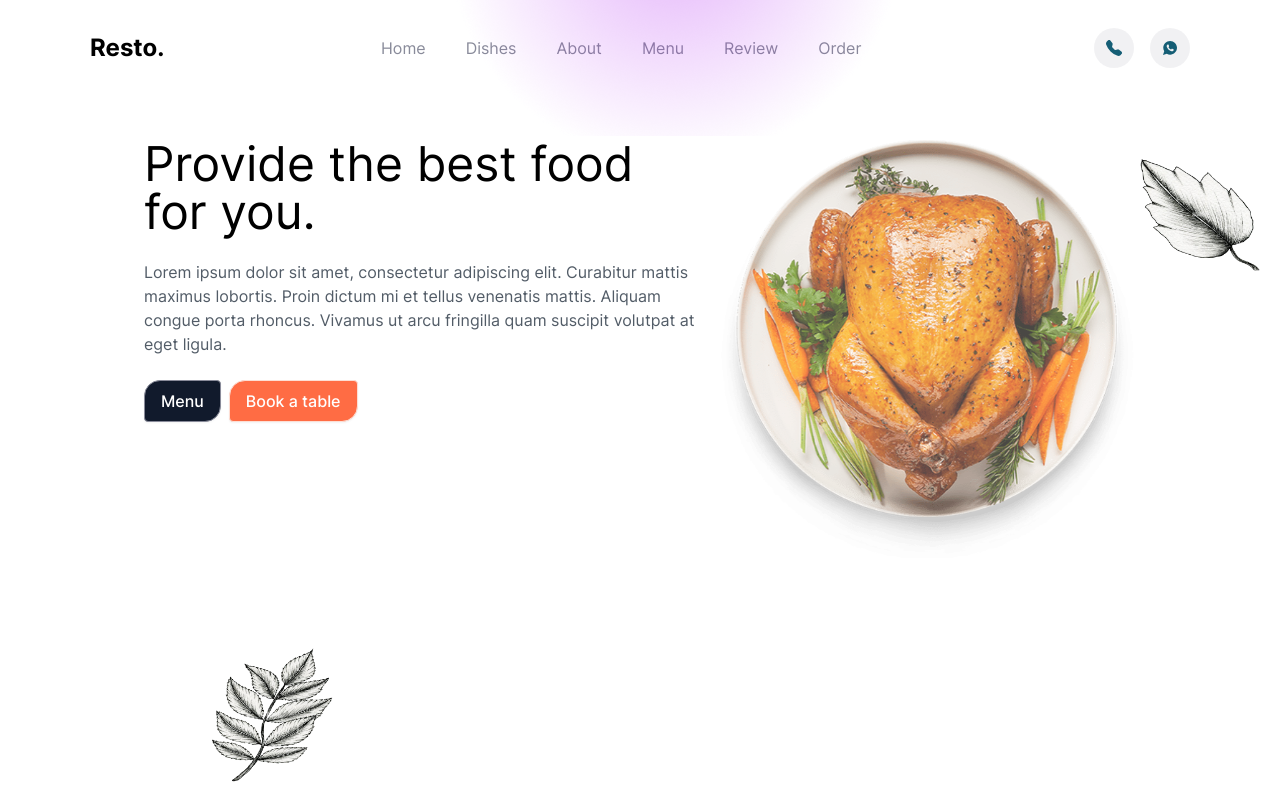
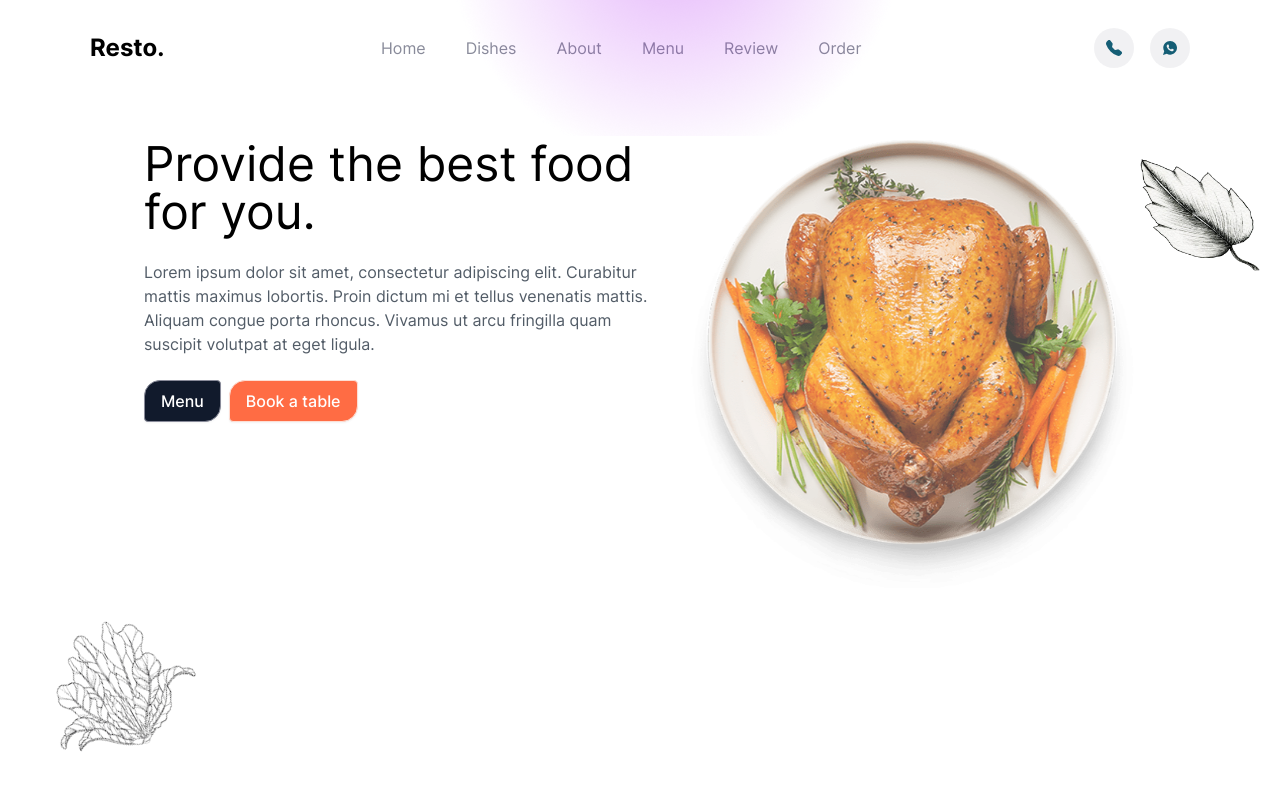
Before and after one commit to elisalimli/restuarant_demo, a Next.js app: page / in a window 1280 px wide. Built offline with nearby package versions, Linux system fonts and the light colour scheme.

Commit message:
fix leaf image position

```diff
--- a/src/components/layout/Header.tsx
+++ b/src/components/layout/Header.tsx
@@ -3,12 +3,13 @@ import React from 'react';
 import MiddlePanel from '@/components/layout/Header/MiddlePanel';
 import RightPanel from '@/components/layout/Header/RightPanel';
 import Logo from '@/components/Logo';
+import GlowingEffect from '@/components/pages/Home/GlowingEffect';
 
 export default function Header() {
   return (
     <header className='z-50 mt-5 bg-white'>
       <nav className='layout flex h-14 items-center justify-between'>
-        <div className='absolute -top-16 left-[400px] hidden h-[200px] w-[600px] overflow-hidden bg-circle bg-no-repeat lg:flex'></div>
+        <GlowingEffect />
         <Logo />
         <MiddlePanel />
         <RightPanel />
--- /dev/null
+++ b/src/components/pages/Home/GlowingEffect.tsx
@@ -0,0 +1,9 @@
+import React from 'react';
+
+const GlowingEffect = () => {
+  return (
+    <div className='absolute -top-16 left-[400px] hidden h-[200px] w-[600px] overflow-hidden bg-circle bg-no-repeat lg:flex'></div>
+  );
+};
+
+export default GlowingEffect;
--- a/src/components/pages/Home/Hero.tsx
+++ b/src/components/pages/Home/Hero.tsx
@@ -17,7 +17,7 @@ const Hero = () => {
           alt='Icon'
         />
       </div>
-      <div className='absolute bottom-0 -z-10 hidden lg:left-48 lg:flex'>
+      {/* <div className='absolute bottom-0 -z-10 hidden lg:left-48 lg:flex'>
         <NextImage
           useSkeleton
           className='w-32 md:w-40'
@@ -26,7 +26,7 @@ const Hero = () => {
           height='180'
           alt='Icon'
         />
-      </div>
+      </div> */}
 
       <div className='flex flex-col space-x-4 lg:flex-row'>
         <div className='flex-[4] '>
@@ -50,16 +50,24 @@ const Hero = () => {
           </div>
         </div>
         {/* Food image */}
-        <div className='relative my-8 flex flex-[3] items-center justify-center lg:mt-0'>
+        <div className='absolute top-[76%] left-5 hidden rotate-[-30deg] lg:flex'>
           <NextImage
             useSkeleton
-            className='w-full max-w-md'
-            src='/images/home-img-2.png'
+            className='w-32 md:w-40'
+            src='/images/leaf_04.png'
             width='180'
             height='180'
             alt='Icon'
           />
         </div>
+        <NextImage
+          useSkeleton
+          className='w-full max-w-md'
+          src='/images/home-img-2.png'
+          width='180'
+          height='180'
+          alt='Icon'
+        />
       </div>
     </section>
   );
```
Also changed, not shown: public/images/leaf_04.png (added).
